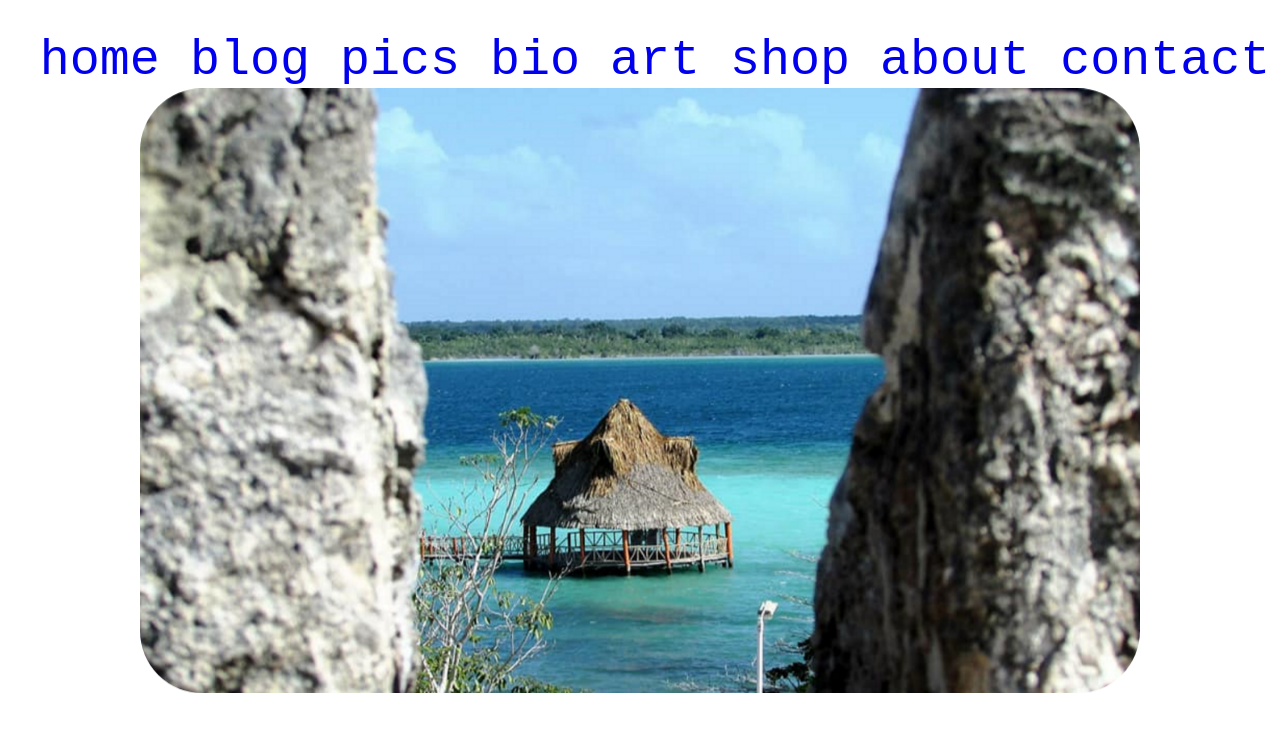
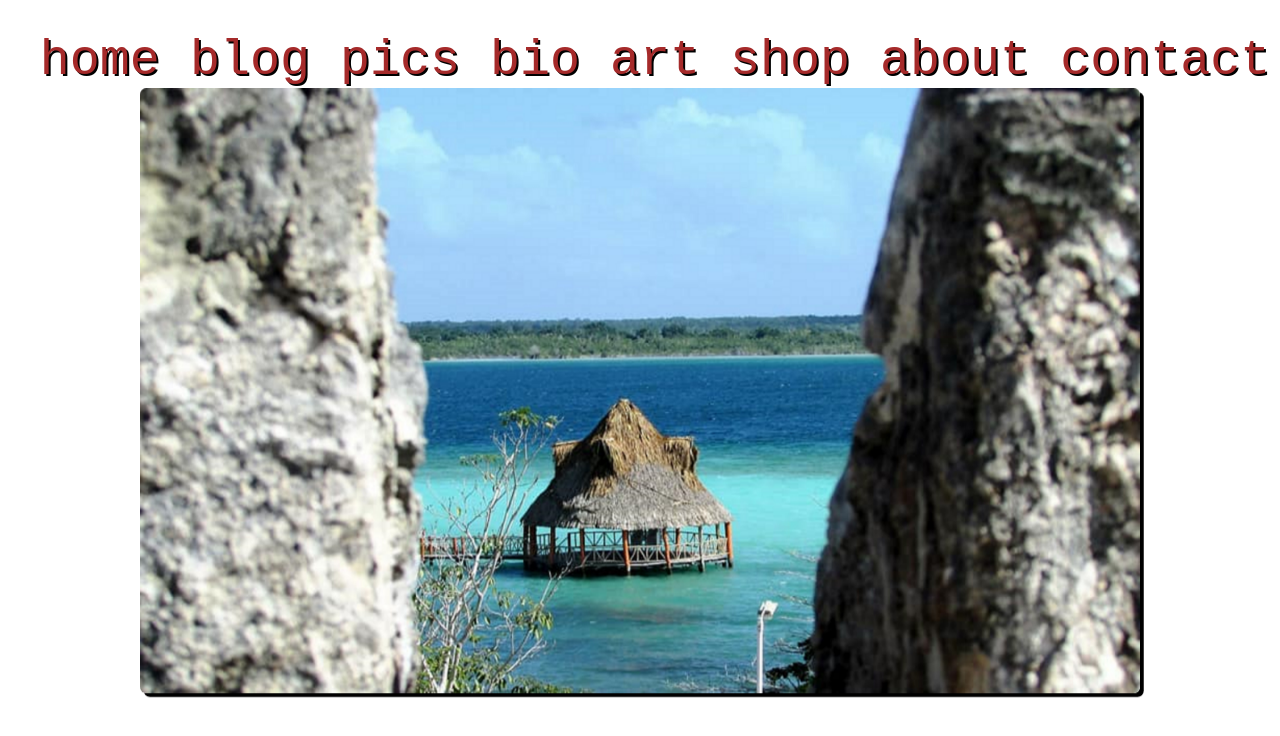
Before and after one commit to manuelcalso/ejercicio-ramiro-sep20, a React (Vite) app: page / in a window 1280 px wide. Shown: the top 736 px of the page. Built offline with nearby package versions, Linux system fonts and the light colour scheme.

Commit message:
tercer commit

```diff
--- a/src/index.css
+++ b/src/index.css
@@ -34,7 +34,7 @@
 }
 
 a{
-
+  color: brown;
   text-decoration: none;
 }
 
@@ -44,6 +44,8 @@ nav{
   justify-content: center;
   font-size: 50px;
   font-family: 'Courier New', Courier, monospace;
+  border-radius: 20px;
+  text-shadow: 2px 2px  black;
 }
 
 #navcontenedor{
@@ -56,11 +58,10 @@ nav{
 #navcontenedor img{
   width: 800px;
   height: auto;
-  border-radius: 50px;
+  border-radius: 5px;
+  box-shadow:3px 3px rgb(0, 0, 0);
 
 
   -webkit-animation: kenburns-top 5s ease-out both;
 	        animation: kenburns-top 5s ease-out both;
-
-
 }
```
